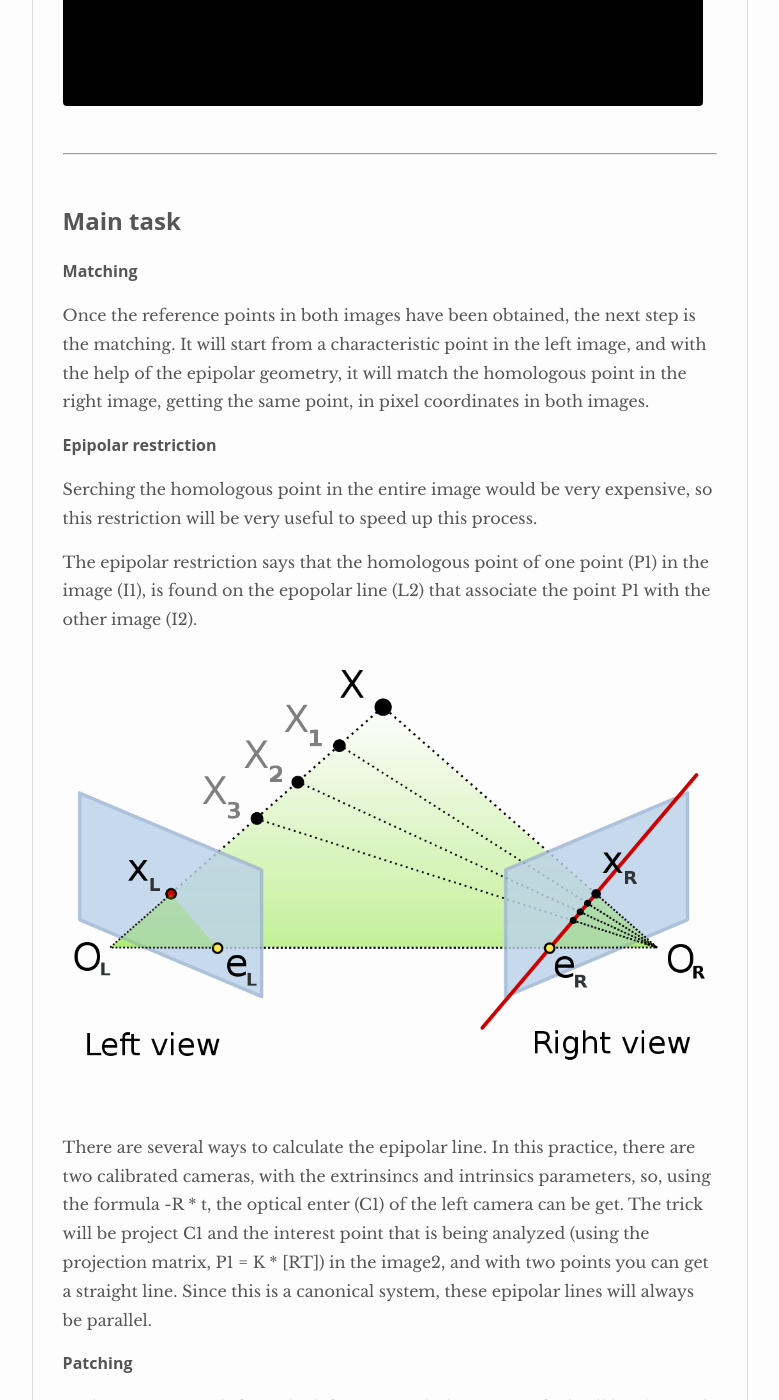
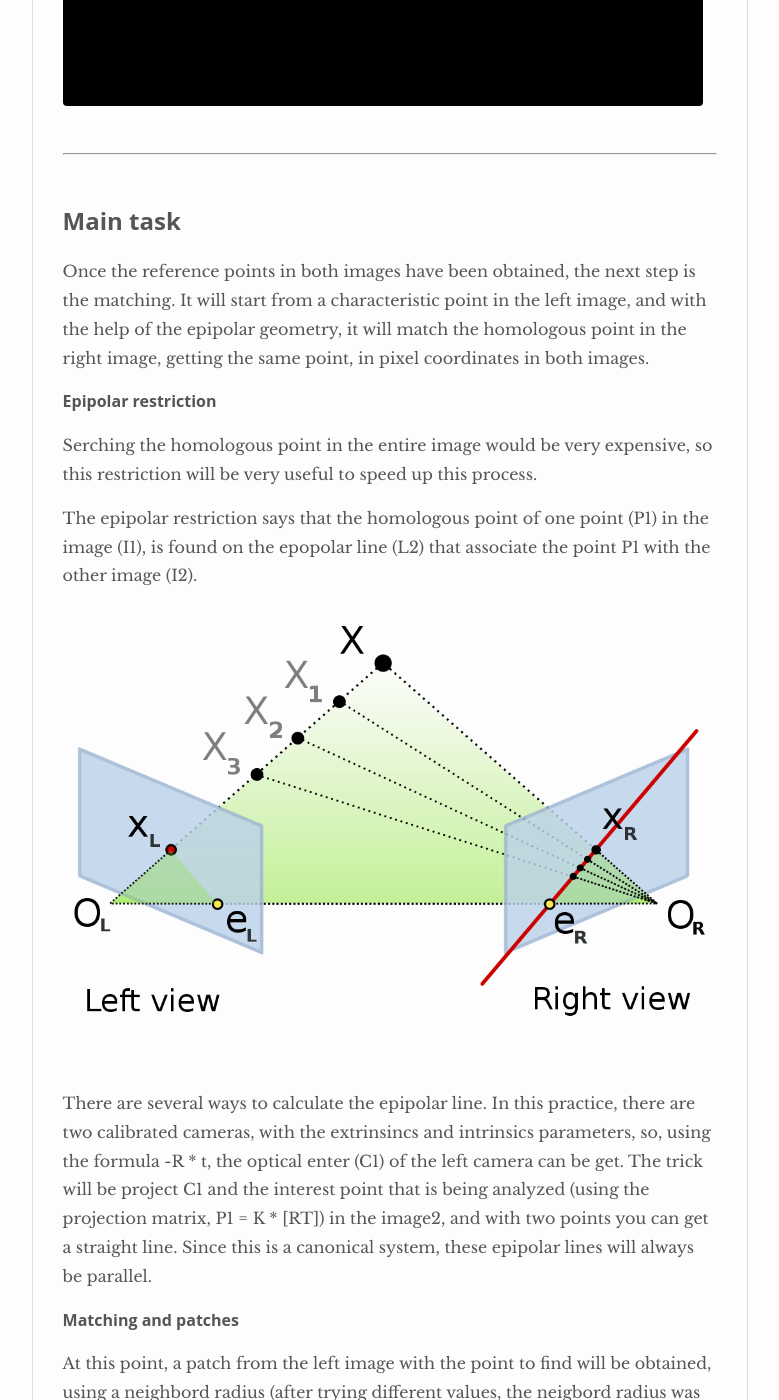
Before and after one commit to RoberG/MUVA-Robotica, a Jekyll site: the page built from _posts/2020-05-27-Practice 2 - 3D Reconstruction.md, in a window 1280 px wide and 1400 px high, scrolled down 1753 px. Shown: the whole window, without its empty margins (250-1029 px from the left). Built offline with Jekyll 4.4.1, drawn with Linux system fonts in a browser that asks for light colours; nearby versions of some CDN libraries.

Commit message:
Update 2020-05-27-Practice 2 - 3D Reconstruction.md

```diff
--- a/_posts/2020-05-27-Practice 2 - 3D Reconstruction.md
+++ b/_posts/2020-05-27-Practice 2 - 3D Reconstruction.md
@@ -43,7 +42,7 @@ There are several ways to calculate the epipolar line. In this practice, there a
 the optical enter (C1) of the left camera can be get. The trick will be project C1 and the interest point that is being analyzed (using the projection matrix, P1 = K \* [RT]) in the image2,
 and with two points you can get a straight line. Since this is a canonical system, these epipolar lines will always be parallel.
 
-#### Patching
+#### Matching and patches
 
 At this point, a patch from the left image with the point to find will be obtained, using a neighbord radius (after trying different values, the neigbord radius was set to 8 pixels). Patches will be calculated
 patches in the right image through the epipolar line, with the same conditions.  In the practice, the homologous point will be searched in a epipolar stripe, not in the main line, because
```
Also changed, not shown: other parts of _posts/2020-05-27-Practice 2 - 3D Reconstruction.md (+0 -1 lines).
